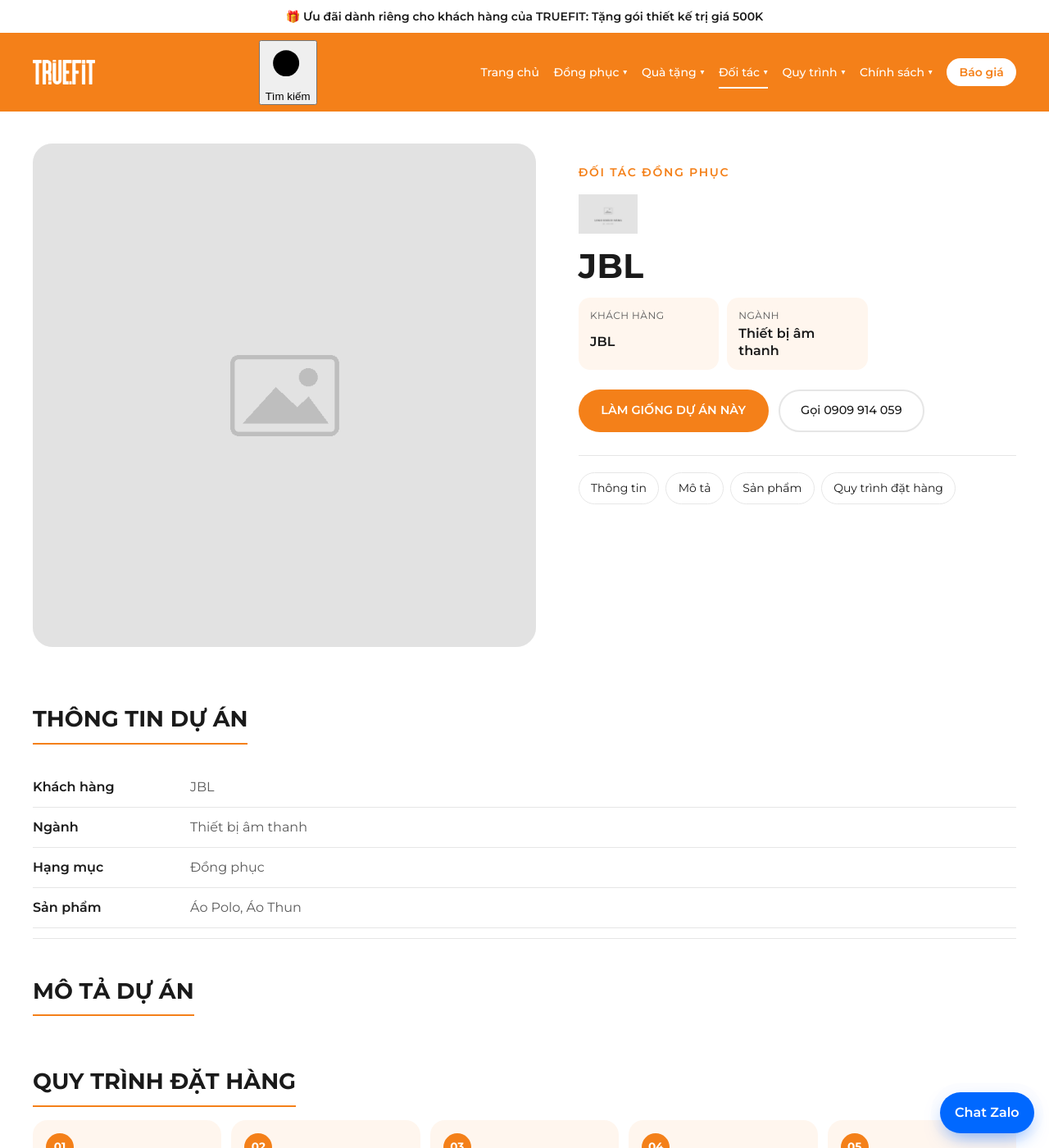
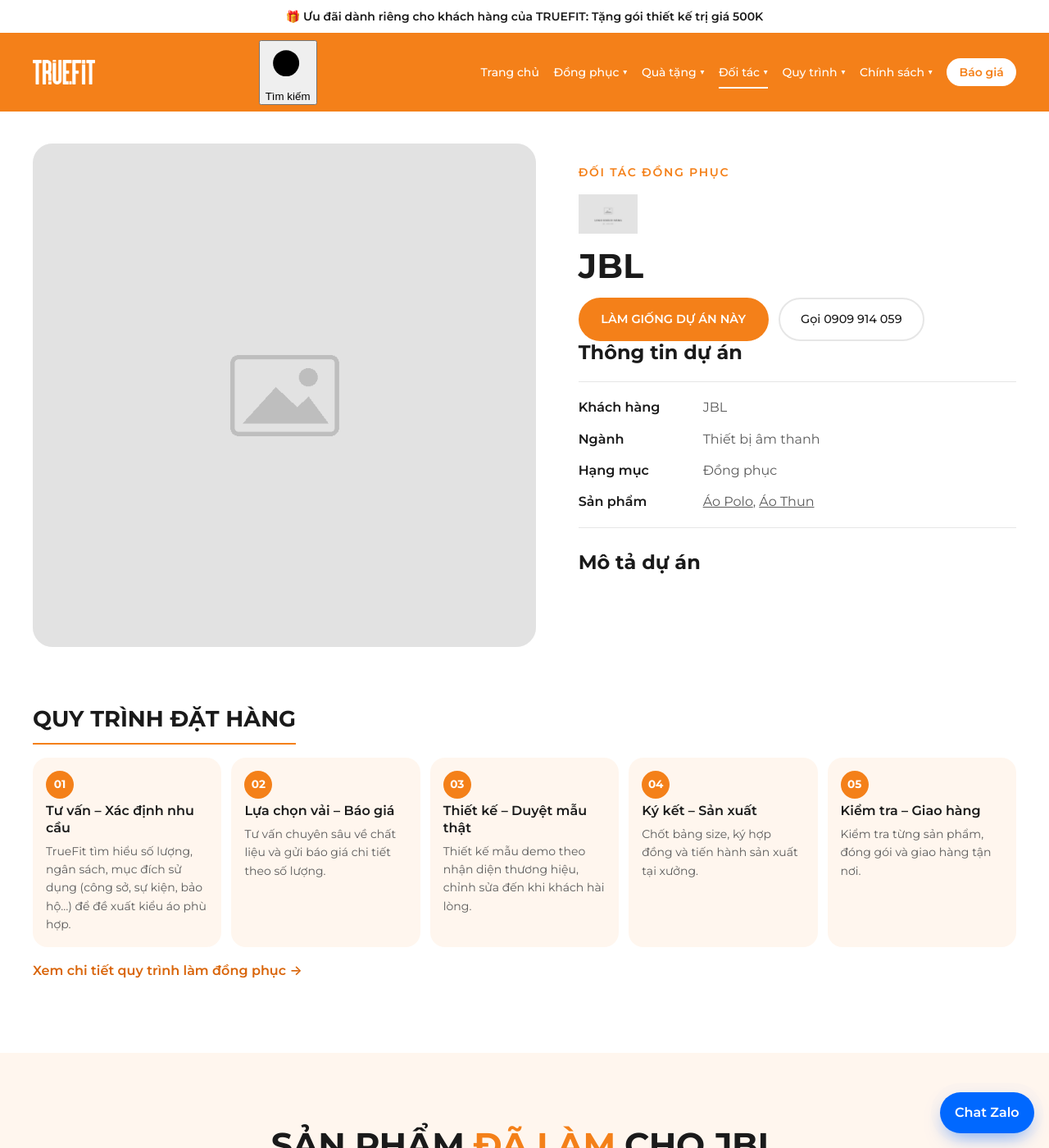
Before and after one commit to bap47/truefit, a Jekyll site: the page built from _khach_hang/jbl.md, in a window 1280 px wide and 1400 px high. Shown: the whole window at 82% size. Built offline with Jekyll 4.4.1, drawn with Linux system fonts in a browser that asks for light colours.

Commit message:
Add files via upload

```diff
--- a/_layouts/client.html
+++ b/_layouts/client.html
@@ -7,7 +7,7 @@
 {% for ten in page.san_pham %}{% assign f = tat_ca | where: "title", ten %}{% assign da_lam = da_lam | concat: f %}{% endfor %}
 {% assign anh_chinh = page.anh_bia %}
 {% if anh_chinh == nil or anh_chinh == "" %}{% if page.thu_vien and page.thu_vien.size > 0 %}{% assign anh_chinh = page.thu_vien[0] %}{% elsif da_lam.size > 0 %}{% assign anh_chinh = da_lam[0].anh %}{% endif %}{% endif %}
-<section class="tf-section tf-pd">
+<section class="tf-section tf-pd" data-recent-t="{{ page.title }}" data-recent-u="{{ page.url | relative_url }}" data-recent-i="{{ anh_chinh | default: page.logo | relative_url }}">
   <div class="wrap tf-pd__top">
     {% include pd-gallery.html anh=anh_chinh ds=page.thu_vien alt=page.title %}
     <div class="tf-pd__info">
@@ -15,35 +15,26 @@
       {% if page.logo %}<p class="tf-pd__logo rise"><img src="{{ page.logo | relative_url }}" alt="Logo {{ page.title }}"></p>{% endif %}
       <h1 class="rise" style="--d:.08s">{% if page.tieu_de_bai and page.tieu_de_bai != "" %}{{ page.tieu_de_bai }}{% else %}{{ page.title }}{% endif %}</h1>
       {% if page.tom_tat and page.tom_tat != "" %}<p class="tf-pd__lead rise" style="--d:.12s">{{ page.tom_tat }}</p>{% endif %}
-      <ul class="tf-pd__keys rise" style="--d:.16s">
-        <li><span>Khách hàng</span><strong>{{ page.title }}</strong></li>
-        {% if page.nganh and page.nganh != "" %}<li><span>Ngành</span><strong>{{ page.nganh }}</strong></li>{% endif %}
-        {% if page.da_may and page.da_may != "" %}<li><span>Đã làm</span><strong>{{ page.da_may }}</strong></li>{% endif %}
-      </ul>
-      <div class="tf-btns rise" style="--d:.2s">
+      <div class="tf-btns rise" style="--d:.16s">
         <a class="btn" href="#bao-gia-form" data-bao-gia>Làm giống dự án này</a>
         <a class="btn btn--line" href="tel:{{ site.data.lien_he.hotline_so }}">Gọi {{ site.data.lien_he.hotline }}</a>
       </div>
-      <nav class="tf-pd__nav rise" style="--d:.24s" aria-label="Mục lục"><a href="#thong-tin">Thông tin</a><a href="#mo-ta">Mô tả</a><a href="#san-pham">Sản phẩm</a><a href="#dat-hang">Quy trình đặt hàng</a></nav>
+      <div class="tf-pd__sec rise" style="--d:.2s">
+        <h2>Thông tin dự án</h2>
+        <dl class="tf-spec">
+          <div><dt>Khách hàng</dt><dd>{{ page.title }}</dd></div>
+          {% if page.nganh and page.nganh != "" %}<div><dt>Ngành</dt><dd>{{ page.nganh }}</dd></div>{% endif %}
+          <div><dt>Hạng mục</dt><dd>{{ ten_nhom }}</dd></div>
+          {% if da_lam.size > 0 %}<div><dt>Sản phẩm</dt><dd>{% for p in da_lam %}<a href="{{ p.url | relative_url }}">{{ p.title }}</a>{% unless forloop.last %}, {% endunless %}{% endfor %}</dd></div>{% endif %}
+          {% if page.da_may and page.da_may != "" %}<div><dt>Số lượng</dt><dd>{{ page.da_may }}</dd></div>{% endif %}
+          {% if page.thoi_gian and page.thoi_gian != "" %}<div><dt>Thời gian</dt><dd>{{ page.thoi_gian }}</dd></div>{% endif %}
+        </dl>
+      </div>
+      <div class="tf-pd__sec rise" style="--d:.24s"><h2>Mô tả dự án</h2><div class="tf-prose">{% if content != "" %}{{ content }}{% else %}<p>TrueFit đồng hành cùng {{ page.title }} từ khâu tư vấn, thiết kế, làm mẫu đến sản xuất và giao hàng tận nơi.</p>{% endif %}</div></div>
     </div>
   </div>
 
   <div class="wrap tf-pd__body">
-    <section id="thong-tin" class="tf-pd__block reveal">
-      <h2>Thông tin dự án</h2>
-      <dl class="tf-spec">
-        <div><dt>Khách hàng</dt><dd>{{ page.title }}</dd></div>
-        {% if page.nganh and page.nganh != "" %}<div><dt>Ngành</dt><dd>{{ page.nganh }}</dd></div>{% endif %}
-        <div><dt>Hạng mục</dt><dd>{{ ten_nhom }}</dd></div>
-        {% if da_lam.size > 0 %}<div><dt>Sản phẩm</dt><dd>{% for p in da_lam %}{{ p.title }}{% unless forloop.last %}, {% endunless %}{% endfor %}</dd></div>{% endif %}
-        {% if page.da_may and page.da_may != "" %}<div><dt>Số lượng</dt><dd>{{ page.da_may }}</dd></div>{% endif %}
-        {% if page.thoi_gian and page.thoi_gian != "" %}<div><dt>Thời gian</dt><dd>{{ page.thoi_gian }}</dd></div>{% endif %}
-      </dl>
-    </section>
-    <section id="mo-ta" class="tf-pd__block reveal">
-      <h2>Mô tả dự án</h2>
-      <div class="tf-prose">{% if content != "" %}{{ content }}{% elsif page.tom_tat and page.tom_tat != "" %}<p>{{ page.tom_tat }}</p>{% else %}<p>TrueFit đồng hành cùng {{ page.title }} từ khâu tư vấn, thiết kế, làm mẫu đến sản xuất và giao hàng tận nơi.</p>{% endif %}</div>
-    </section>
     <section id="dat-hang" class="tf-pd__block reveal">
       <h2>Quy trình đặt hàng</h2>
       {% include pd-steps.html slug=qslug %}
--- a/_layouts/default.html
+++ b/_layouts/default.html
@@ -33,6 +33,7 @@
   </main>
   {% include footer.html %}
   {% include quote-modal.html %}
+  {% include search.html %}
   <a class="tf-zalo" href="{{ site.data.lien_he.zalo }}" target="_blank" rel="noopener">Chat Zalo</a>
   <script src="{{ '/assets/js/main.js' | relative_url }}?v={{ site.time | date: '%s' }}" defer></script>
 </body>
```
Also changed, not shown: _layouts/product.html (+10 -18 lines).
